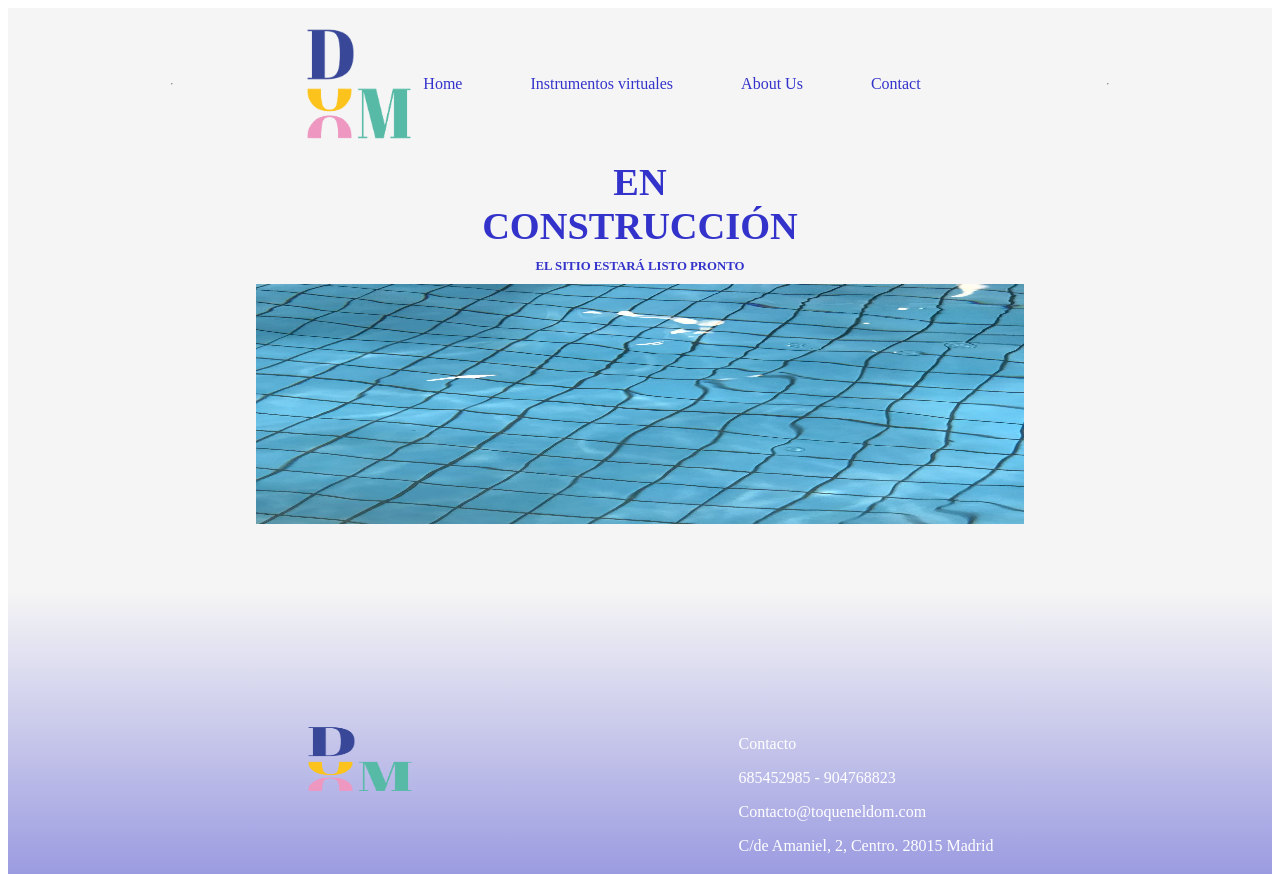
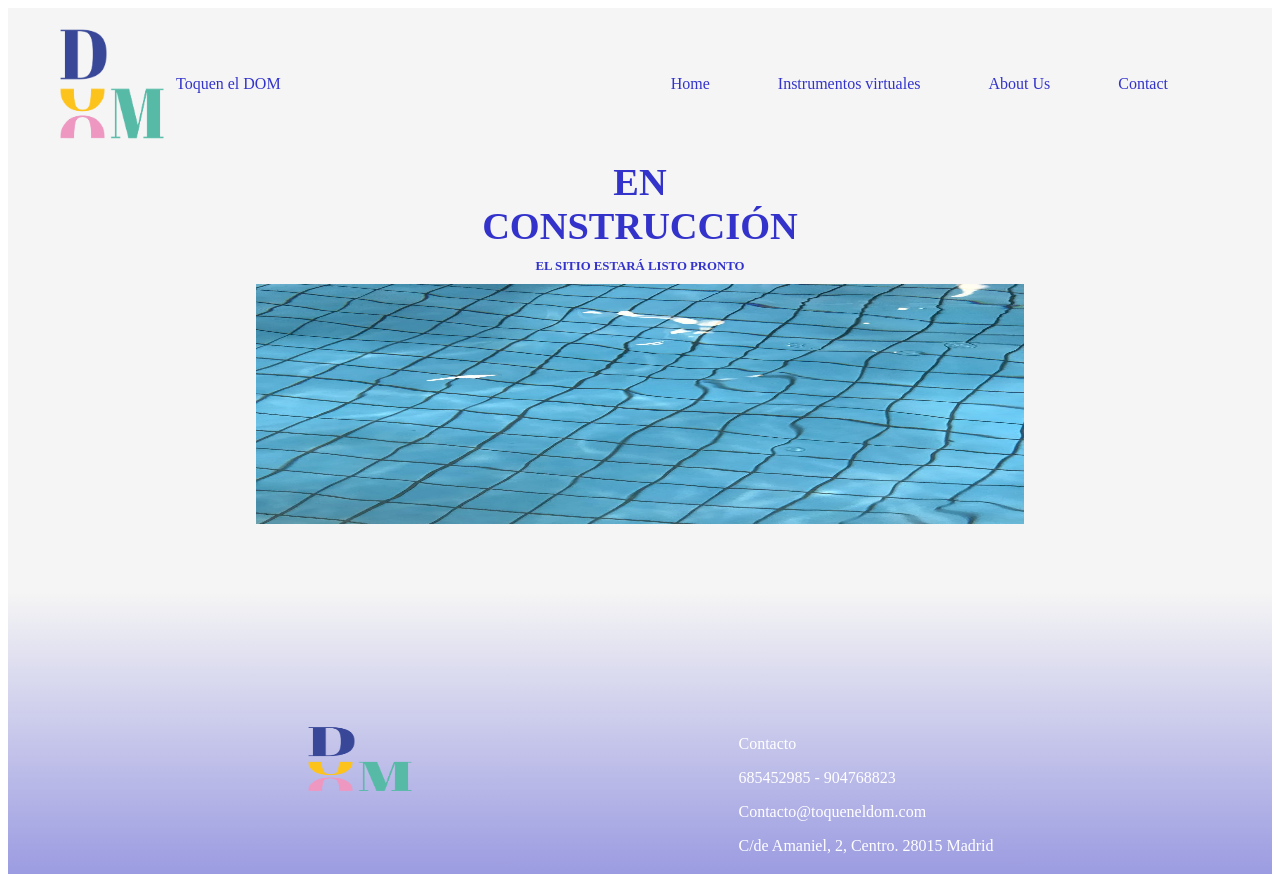
Before and after one commit to RaquelLores/ToquenElDom, a plain HTML site: page Pages/page_under_construction.html in a window 1280 px wide. Shown: the top 874 px of the page. Drawn offline with Linux system fonts and the light colour scheme; files whose address does not match are found by name.

Commit message:
adding aline tonavbar

```diff
--- a/Pages/page_under_construction.html
+++ b/Pages/page_under_construction.html
@@ -12,8 +12,10 @@
     <!-- MENÚ DE NAVEGACIÓN -->
     <section class="PageUnderConstruction">
     <header>
-        <hr>
+        <div class="logo_page_under_construction">
     <img class="logo_navar" src="/Public/img_index/logo.png" alt="in this picture u can see toque el dom logo">
+    <p class="name_logo_page_under_construction">Toquen el DOM</p>
+        </div>
         <nav>
         <ul>
             <li><a href="/index.html">Home</a></li>
@@ -23,7 +25,6 @@
             <li><a href="/Pages/Contact/Contact.html">Contact</a></li>
         </ul>
         </nav>
-        <hr>
     </header>
     <article class="page_under_construction">
         <h1 class="title_page_under_construction"> EN <br> CONSTRUCCIÓN </h1>
--- a/Src/styles.css
+++ b/Src/styles.css
@@ -82,15 +82,21 @@ header {
     background-color: #F5F5F5; /* Color de fondo de la barra de navegación */
     padding: 5vh; /* Espaciado interno en el encabezado */
     display: flex; /* Utiliza el modelo de caja flexible para alinear elementos hijos */
-    justify-content: space-between; /* Espacio uniformemente distribuido entre elementos hijos */
+    justify-content: space-around;
     align-items: center; /* Centra los elementos verticalmente */
     height: 9vh;
     position: relative;
     font-family: abril fantasy;
+    justify-content: space-between;
 }
 
-#header hr {
-    border-color: #3333CB;
+header p {
+    color: #3333CB;
+}
+
+.logo_page_under_construction {
+    display: flex;
+    align-items: center;
 }
 /* Estilo para la lista de navegación */
 nav ul {
```
